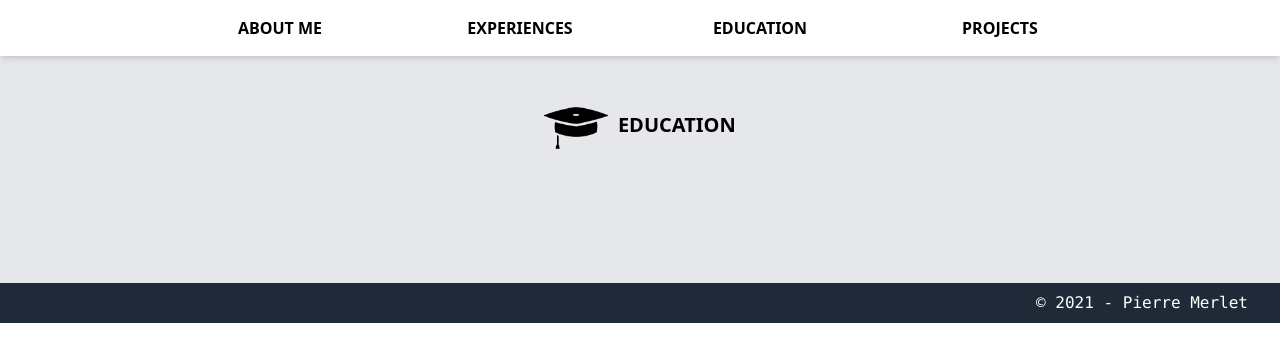
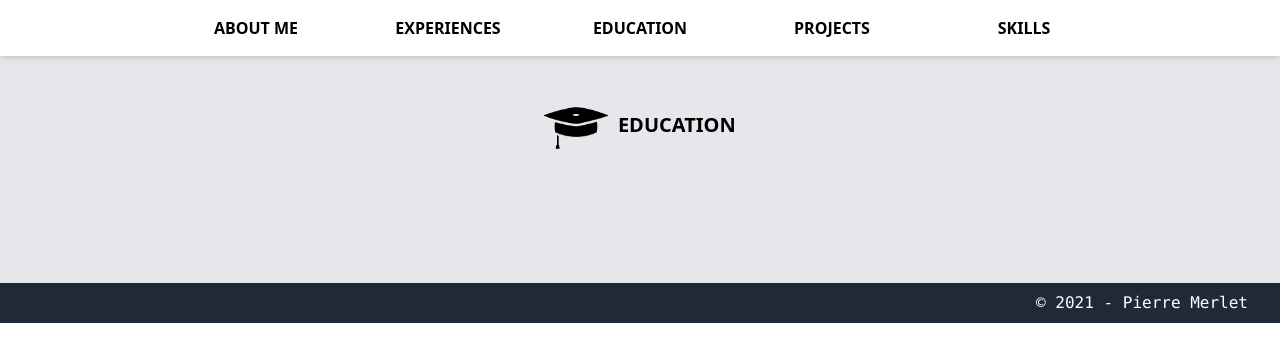
Before and after one commit to PierreMrt/django-portfolio, a Django app: template portfolio/templates/education.html in a window 1280 px wide. Shown: the top 362 px of the page. Run offline with Django 3.2, Linux system fonts and the light colour scheme; the template is opened without the code that fills it, so the values that code supplies are empty.

```diff
--- a/portfolio/templates/base.html
+++ b/portfolio/templates/base.html
@@ -26,7 +26,8 @@
         <a href='/' class='inline-block flex-1 py-4 hover:bg-blue-900 hover:text-white lg:ml-40'>ABOUT ME</a>
         <a href='/experiences' class='inline-block flex-1 py-4 hover:bg-blue-900 hover:text-white'>EXPERIENCES</a>
         <a href='/education' class='inline-block flex-1 py-4 hover:bg-blue-900 hover:text-white'>EDUCATION</a>
-        <a href='/projects' class='inline-block flex-1 py-4 hover:bg-blue-900 hover:text-white lg:mr-40'>PROJECTS</a>
+        <a href='/projects' class='inline-block flex-1 py-4 hover:bg-blue-900 hover:text-white'>PROJECTS</a>
+        <a href='/projects' class='inline-block flex-1 py-4 hover:bg-blue-900 hover:text-white lg:mr-40'>SKILLS</a>
     </nav>
 
     <div class="bg-gray-200 h-min-full w-full py-16 md:py-24 px-8 md:px-32 lg:px-48">
```
